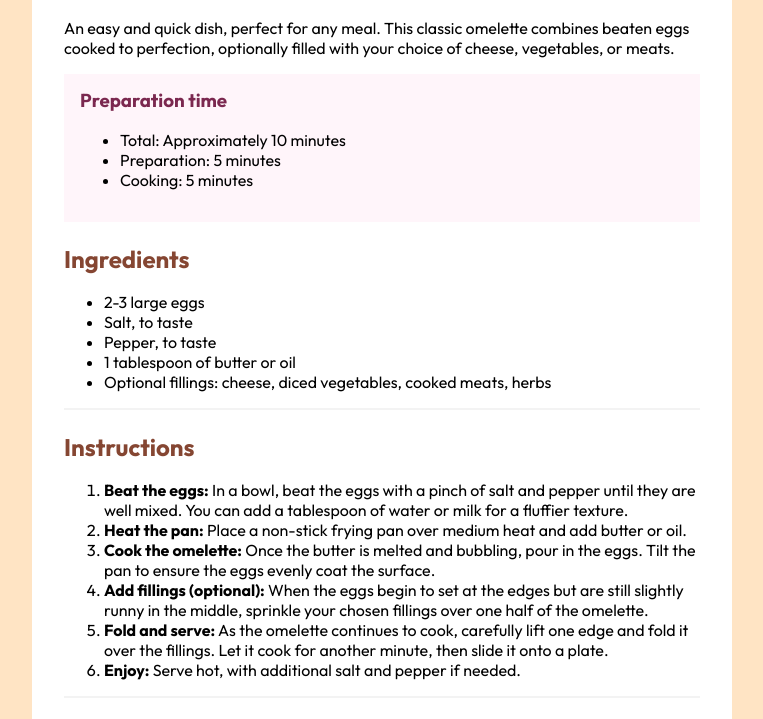
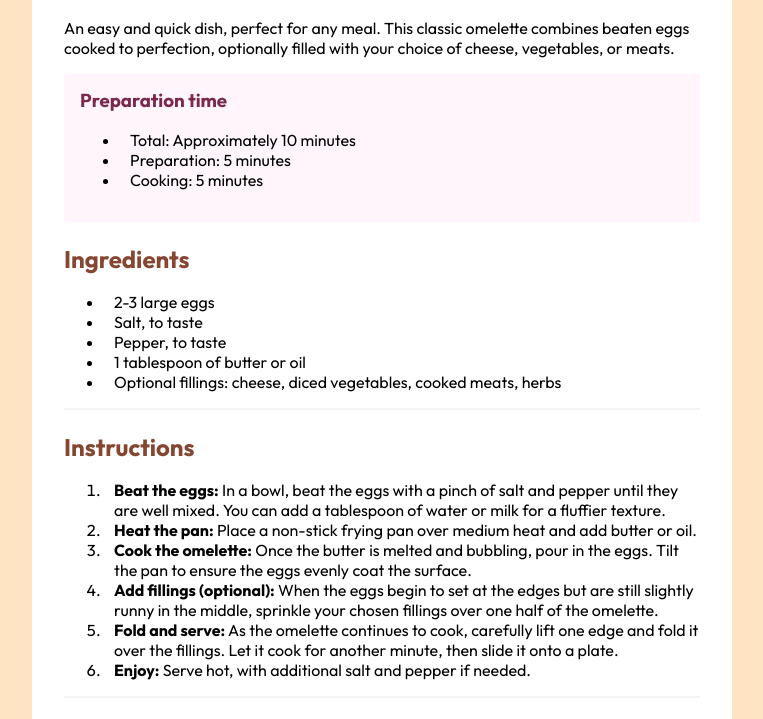
Before and after one commit to tdnguyen04/FEM-Recipe-page, a plain HTML site: page index.html in a window 1280 px wide. Shown: the part 525-1244 px from the top of the page, without its empty margins (258-1021 px from the left). Drawn offline with Linux system fonts and the light colour scheme.

Commit message:
add space between bullet points and content

```diff
--- a/index.html
+++ b/index.html
@@ -31,7 +31,7 @@
       </div>
 
 
-
+      <section id="sect-ingredient">
         <h2>Ingredients</h2>
 
         <ul>
@@ -42,7 +42,11 @@
           <li>Optional fillings: cheese, diced vegetables, cooked meats, herbs</li>
         </ul>
 
+      </section>
+
       <div class="hr"></div>
+
+      <section id="sect-instructions">
 
         <h2>Instructions</h2>
 
@@ -54,7 +58,11 @@
           <li><strong>Fold and serve:</strong> As the omelette continues to cook, carefully lift one edge and fold it over the fillings. Let it cook for another minute, then slide it onto a plate.</li>
           <li><strong>Enjoy:</strong> Serve hot, with additional salt and pepper if needed.</li>
         </ol>
+      </section>
+
       <div class="hr"></div>
+
+      <section id="sect-nutrition">
 
         <h2>Nutrition</h2>
 
@@ -82,6 +90,7 @@
           <div class="nutrition-label">Fat</div>
           <div class="nutrition-value">22g</div>
         </div>
+      </section>
 
     </div>
   </div>
--- a/scss/styles.scss
+++ b/scss/styles.scss
@@ -60,3 +60,9 @@ h2{
 .hr{
   border-top: 2px solid hsla(0, 0%, 50%, 0.099);
 }
+
+
+
+li{
+  padding-left: 10px;
+}
```
Also changed, not shown: dist/styles.css, 1 other file. Lines whose indentation alone changed are shown as unchanged.
